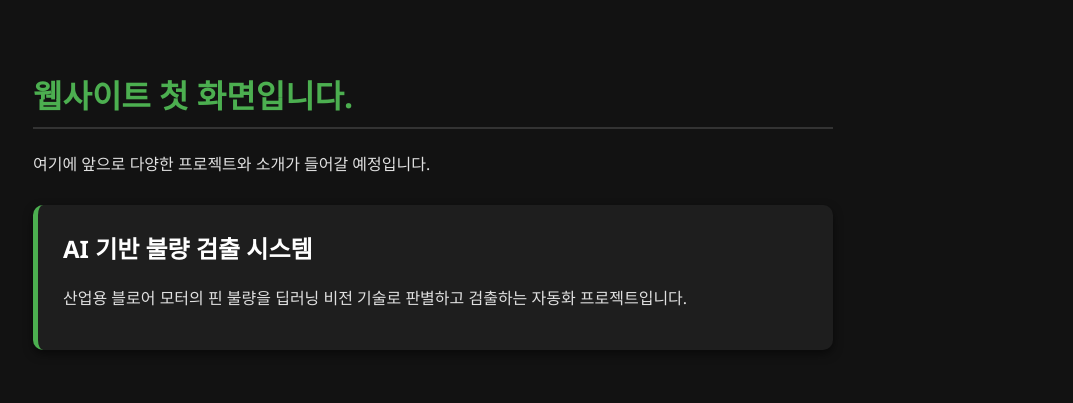
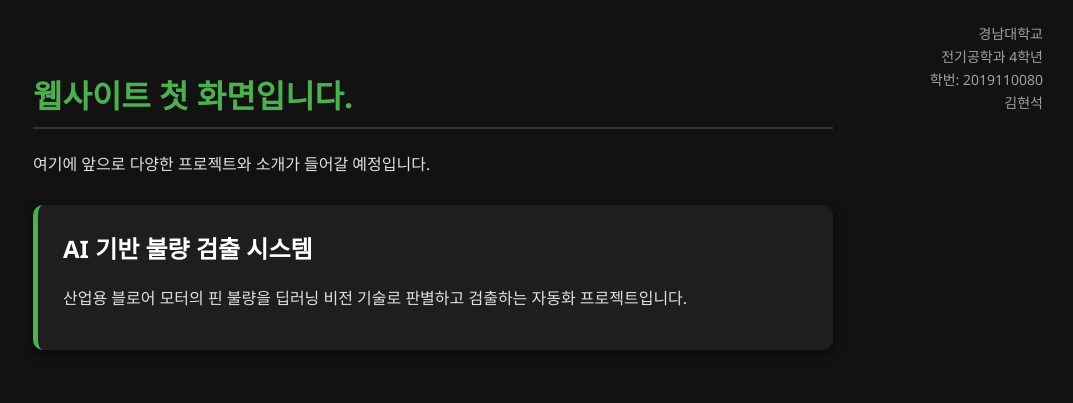
Before and after one commit to ggfsdagf/ggfsdagf.github.io, a plain HTML site: page index.html in a window 1280 px wide. Shown: the whole page, without its empty margins (207-1280 px from the left). Drawn offline with Linux system fonts and the light colour scheme.

Commit message:
Add files via upload

```diff
--- a/index.html
+++ b/index.html
@@ -7,6 +7,12 @@
     <link rel="stylesheet" href="style.css">
 </head>
 <body>
+   <div class="top-right-profile">
+        <p>경남대학교</p>
+        <p>전기공학과 4학년</p>
+        <p>학번: 2019110080</p>
+        <p>김현석</p>
+    </div>
     <div class="container">
         <h1>웹사이트 첫 화면입니다.</h1>
         <p>여기에 앞으로 다양한 프로젝트와 소개가 들어갈 예정입니다.</p>
```
